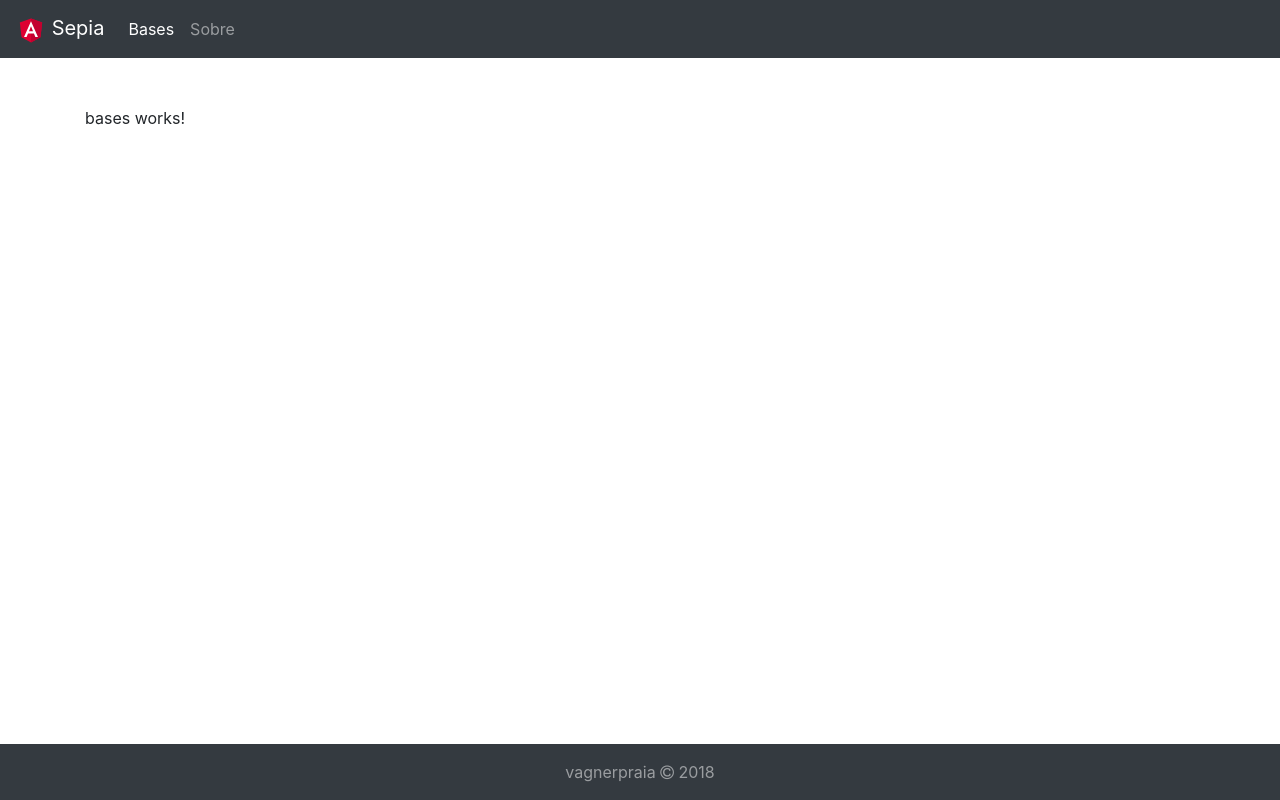
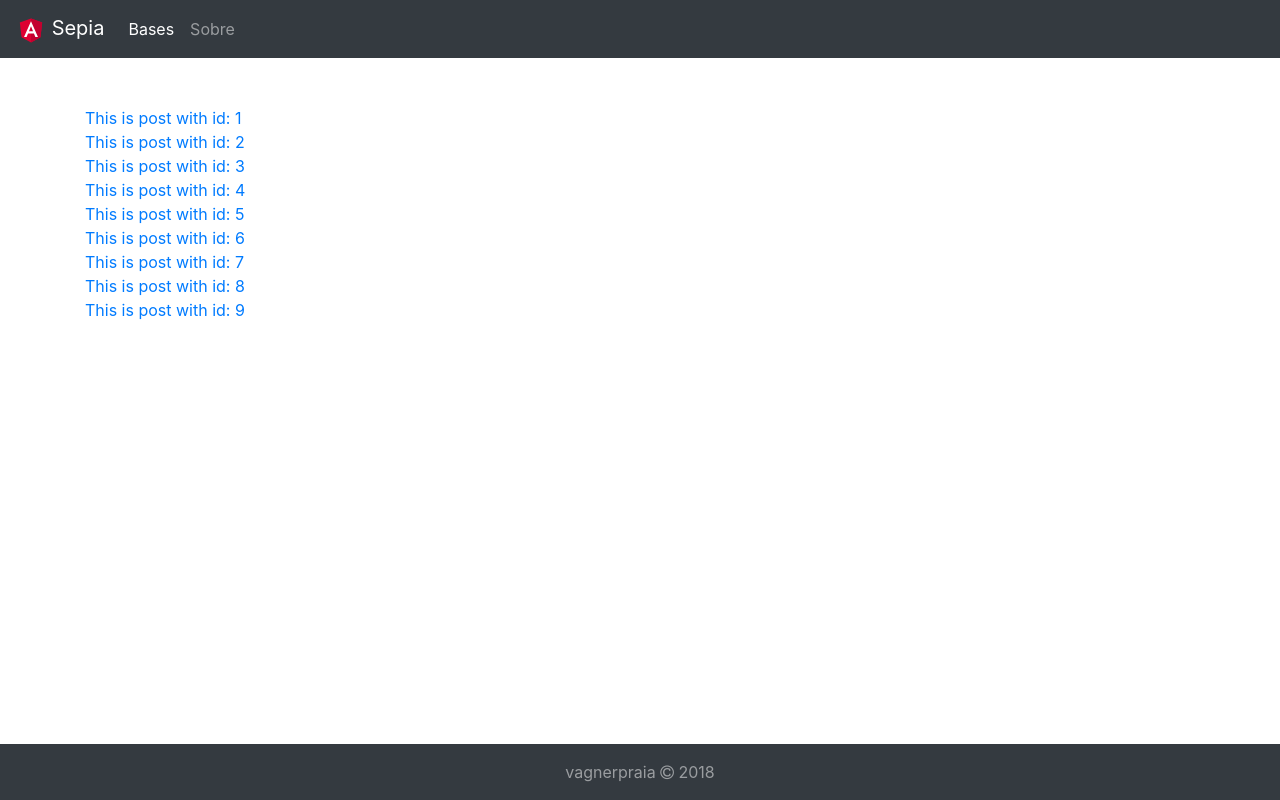
Before and after one commit to vagnerpraia/angular, an Angular app: page /bases in a window 1280 px wide. Built offline with nearby package versions, Linux system fonts and the light colour scheme.

Commit message:
Adicionando conteúdo ao componente bases

```diff
--- a/src/app/bases/containers/bases/bases.component.html
+++ b/src/app/bases/containers/bases/bases.component.html
@@ -1,3 +1,5 @@
-<p>
-  bases works!
-</p>
+<div *ngFor="let post of posts">
+  <a [routerLink]="post.id">
+    {{post.text}}
+  </a>
+</div>
--- a/src/app/bases/containers/bases/bases.component.ts
+++ b/src/app/bases/containers/bases/bases.component.ts
@@ -1,4 +1,5 @@
 import { Component, OnInit } from '@angular/core';
+import { ActivatedRoute } from '@angular/router';
 
 @Component({
   selector: 'app-bases',
@@ -6,10 +7,13 @@ import { Component, OnInit } from '@angular/core';
   styleUrls: ['./bases.component.css']
 })
 export class BasesComponent implements OnInit {
+  public posts = [];
 
   constructor() { }
 
   ngOnInit() {
+    for (let i = 1; i < 10; i++) {
+      this.posts.push({ id: i, text: 'This is post with id: ' + i });
+    }
   }
-
 }
```
